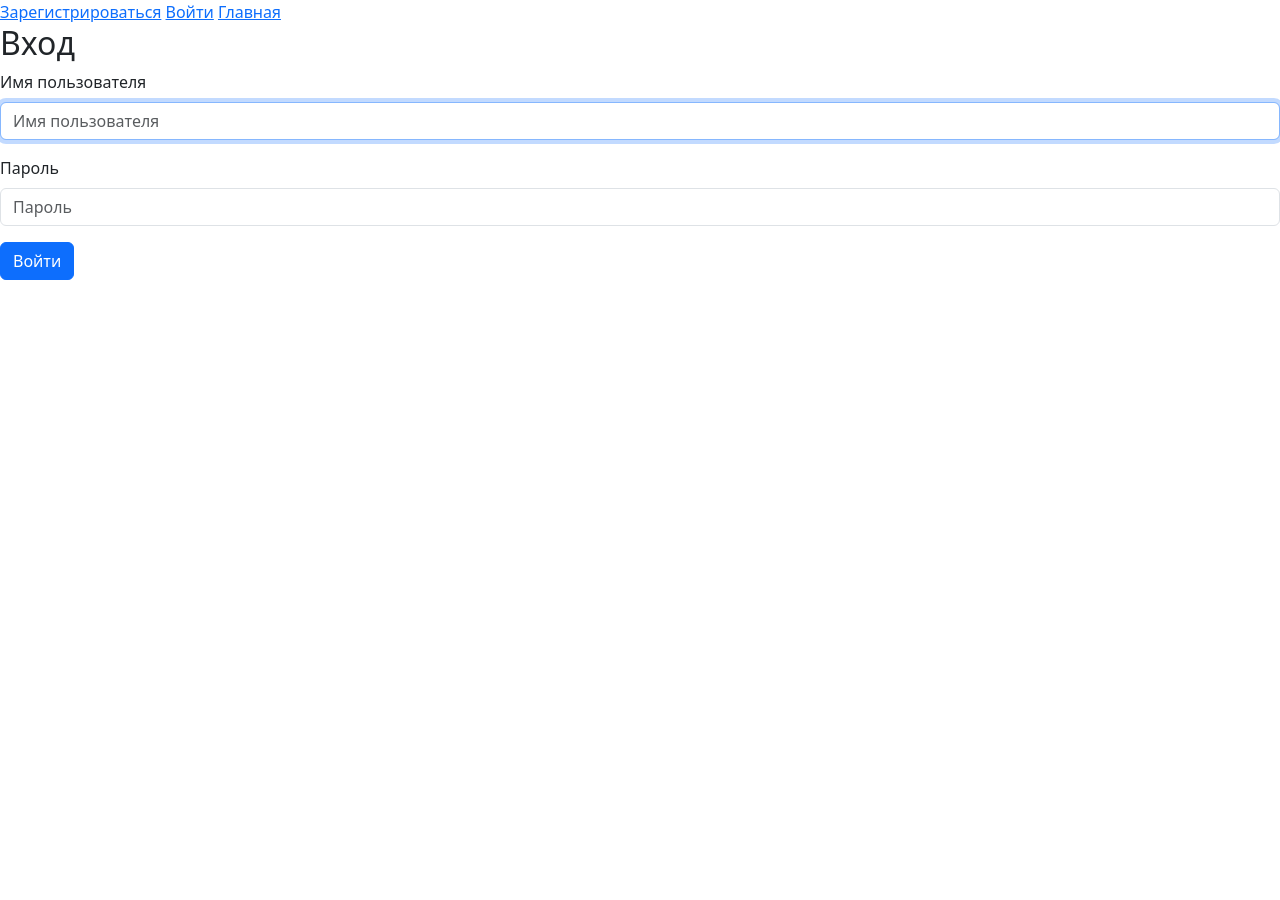
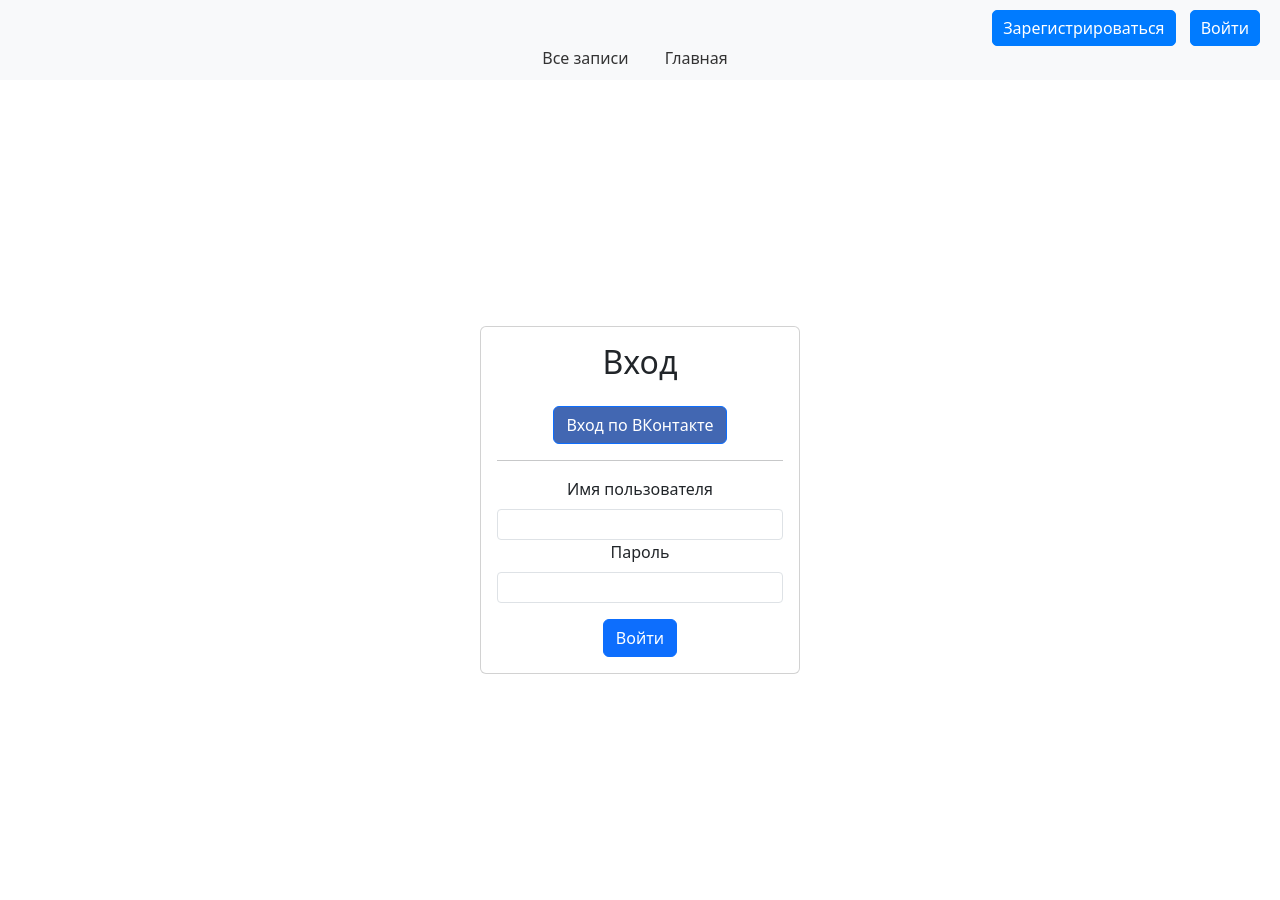
Before and after one commit to macalistervadim/personal-blog, a Django app: page /profiles/login/ in a window 1280 px wide. Before the commit the page ends 280 px from the top, so only its background shows below. Run offline with Django 4.2, Linux system fonts and the light colour scheme; some libraries are stand-ins or nearby versions.

Commit message:
Create OAUth VK

```diff
--- a/landing_page/templates/base.html
+++ b/landing_page/templates/base.html
@@ -8,26 +8,70 @@
     <title>{% block title %}{% endblock title %}</title>
     {% bootstrap_css %}
     {% bootstrap_javascript %}
+    <style>
+        .header-links {
+            text-align: center;
+            background-color: #f8f9fa;
+            padding: 10px;
+            margin-bottom: 20px;
+        }
+
+        .header-links a {
+            color: #333;
+            margin-right: 10px;
+            text-decoration: none;
+            border: 1px solid transparent;
+            padding: 5px 10px;
+            border-radius: 5px;
+        }
+
+        .header-links a:hover {
+            text-decoration: underline;
+            background-color: #eee;
+        }
+
+        .header-right-links {
+            float: right;
+        }
+
+        .header-right-links .btn {
+            background-color: #007bff;
+            color: #fff;
+            border-color: #007bff;
+            padding: 5px 10px;
+            border-radius: 5px;
+            margin-right: 10px;
+        }
+
+        .header-right-links .btn:hover {
+            background-color: #0056b3;
+            border-color: #0056b3;
+        }
+    </style>
 </head>
 <body>
     {% block header %}
-    {% if user.is_authenticated %}
-        {% if user.is_superuser %}
-        <a href="{% url 'admin:index' %}">Панель администратора</a>
-        <a href="{% url 'landing_page:add_post' %}">Добавление записи</a>
-        {% endif %}
+    <div class="header-links">
+        <div class="header-right-links">
+            {% if user.is_authenticated %}
+                {% if user.is_superuser %}
+                    <a href="{% url 'admin:index' %}" class="btn btn-primary">Панель администратора</a>
+                    <a href="{% url 'landing_page:add_post' %}" class="btn btn-primary">Добавление записи</a>
+                {% endif %}
+                <form action="{% url 'profiles:logout' %}" method="post" style="display: inline;">
+                    {% csrf_token %}
+                    <input type="submit" value="Выйти" class="btn btn-primary">
+                </form>
+                <a href="{% url 'profiles:change_password' %}" class="btn btn-primary">Сменить пароль</a>
+            {% else %}
+                <a href="{% url 'profiles:signup' %}" class="btn btn-primary">Зарегистрироваться</a>
+                <a href="{% url 'profiles:login' %}" class="btn btn-primary">Войти</a>
+            {% endif %}
+        </div>
+        <div class="clearfix"></div>
         <a href="{% url 'landing_page:post_list' %}">Все записи</a>
         <a href="{% url 'landing_page:landing' %}">Главная</a>
-        <form action="{% url 'profiles:logout' %}" method="post">
-            {% csrf_token %}
-            <input type="submit" value="Выйти">
-        </form>
-        <a href="{% url 'profiles:change_password' %}">Сменить пароль</a>
-    {% else %}
-        <a href="{% url 'profiles:signup' %}">Зарегистрироваться</a>
-        <a href="{% url 'profiles:login' %}">Войти</a>
-        <a href="{% url 'landing_page:landing' %}">Главная</a>
-    {% endif %}
+    </div>
     {% endblock header %}
     {% block content %}
     {% endblock content %}
--- a/personal_blog/urls.py
+++ b/personal_blog/urls.py
@@ -29,6 +29,8 @@ urlpatterns = [
     path('profiles/', include('profiles.urls')),
     # CAPTCHA
     path('captcha/', include('captcha.urls')),
+    # Авторизация через django_social
+    path('social/', include('social_django.urls', namespace='social')),
 ]
 
 if settings.DEBUG:
--- a/profiles/templates/registration/login.html
+++ b/profiles/templates/registration/login.html
@@ -6,15 +6,34 @@
 {% endblock title %}
 
 {% block content %}
-    <h2>Вход</h2>
+<div class="d-flex justify-content-center align-items-center" style="height: 100vh;">
+    <div class="card w-25">
+        <div class="card-body">
+            <h2 class="card-title text-center mb-4">Вход</h2>
             {% if user.is_authenticated %}
                 <p>Вы уже выполнили вход</p>
             {% else %}
-    <form method="post">
+                <div class="text-center mb-3">
+                    <a href="{% url 'social:begin' 'vk-oauth2' %}" class="btn btn-primary" style="background-color: #4267B2;">Вход по ВКонтакте</a>
+                </div>
+                <hr class="mb-3">
+                <form method="post" class="text-center">
                     {% csrf_token %}
-        {% bootstrap_form form layout='horizontal' size='sm' %}
+                    <div class="form-group">
+                        <label for="id_username" class="form-label">Имя пользователя</label>
+                        <input type="text" name="username" class="form-control form-control-sm" id="id_username">
+                    </div>
+                    <div class="form-group">
+                        <label for="id_password" class="form-label">Пароль</label>
+                        <input type="password" name="password" class="form-control form-control-sm" id="id_password">
+                    </div>
                     <input type="hidden" name="next" value="{{ next }}">
-        {% bootstrap_button 'Войти' size='sm' %}
+                    <div class="text-center mt-3">
+                        {% bootstrap_button 'Войти' size='sm' button_type='submit' %}
+                    </div>
                 </form>
             {% endif %}
+        </div>
+    </div>
+</div>
 {% endblock content %}
```
Also changed, not shown: personal_blog/settings.py (+17 -0 lines). Lines whose indentation alone changed are shown as unchanged.
